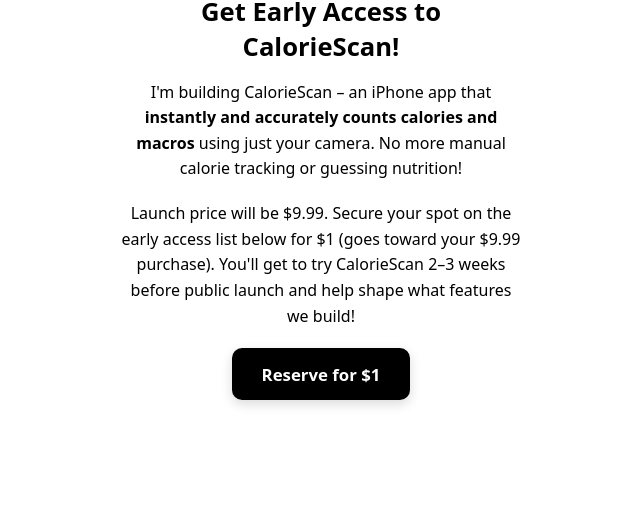
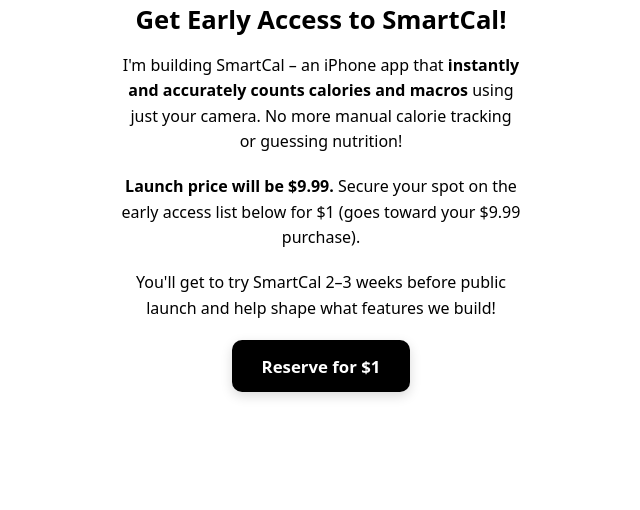
Before and after one commit to endev-llc/landing-page, a plain HTML site: page caloriescan.html in a window 1280 px wide. Shown: the part 290-800 px from the top of the page, without its empty margins (319-959 px from the left). Drawn offline with Linux system fonts and the light colour scheme.

Commit message:
changed text structure and names

```diff
--- a/caloriescan.html
+++ b/caloriescan.html
@@ -72,9 +72,10 @@
           </a>
         </div>
 
-      <h1>Get Early Access to CalorieScan!</h1>
-      <p>I'm building CalorieScan – an iPhone app that <strong>instantly and accurately counts calories and macros</strong> using just your camera. No more manual calorie tracking or guessing nutrition!</p>
-      <p>Launch price will be $9.99. Secure your spot on the early access list below for $1 (goes toward your $9.99 purchase). You'll get to try CalorieScan 2–3 weeks before public launch and help shape what features we build!</p>
+      <h1>Get Early Access to SmartCal!</h1>
+      <p>I'm building SmartCal – an iPhone app that <strong>instantly and accurately counts calories and macros</strong> using just your camera. No more manual calorie tracking or guessing nutrition!</p>
+      <p><strong>Launch price will be $9.99.</strong> Secure your spot on the early access list below for $1 (goes toward your $9.99 purchase).</p>
+      <p>You'll get to try SmartCal 2–3 weeks before public launch and help shape what features we build!</p>
       <a href="YOUR_STRIPE_CHECKOUT_URL" class="btn">Reserve for $1</a>
     </div>
   </body>
```
Also changed, not shown: pocketscale.html (+2 -1 lines).
